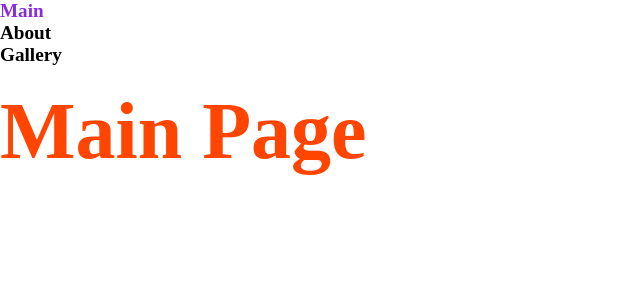
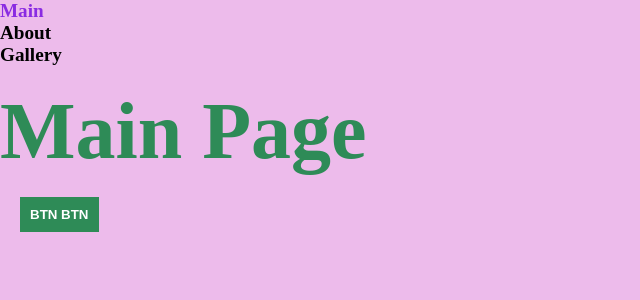
Before and after one commit to yuna-c/Next-tutorial, a Next.js app: page / in a window 1280 px wide. Shown: the top 300 px of the page, without its empty margins (0-640 px from the left). Built offline with nearby package versions, Linux system fonts and the light colour scheme.

Commit message:
0109 전역 스타일 연결

```diff
--- a/app/layout.jsx
+++ b/app/layout.jsx
@@ -12,6 +12,7 @@ export default function RootLayout({ children }) {
       <body>
         <Header />
         {children}
+        <button className="btn">BTN BTN</button>
       </body>
     </html>
   );
--- a/app/styles/_variables.scss
+++ b/app/styles/_variables.scss
@@ -1,4 +1,4 @@
-$color-primary: orangered;
+$color-primary: seagreen;
 
 :export {
   primaryColor: $color-primary;
--- a/app/styles/globals.scss
+++ b/app/styles/globals.scss
@@ -14,3 +14,16 @@ ol,
 li {
   list-style: none;
 }
+
+body {
+  background-color: rgba(218, 112, 214, 0.472);
+
+  .btn {
+    padding: 10px;
+    margin: 20px;
+    background-color: seagreen;
+    color: #fff;
+    font-weight: 800;
+    border: 0;
+  }
+}
--- a/components/header/header.module.scss
+++ b/components/header/header.module.scss
@@ -1,6 +1,6 @@
 @import "../../app/styles/variables";
 $color-primary: blueviolet;
-$color1-primary: skyblue;
+$color1-primary: seagreen;
 
 .header {
   margin-bottom: 20px;
```
